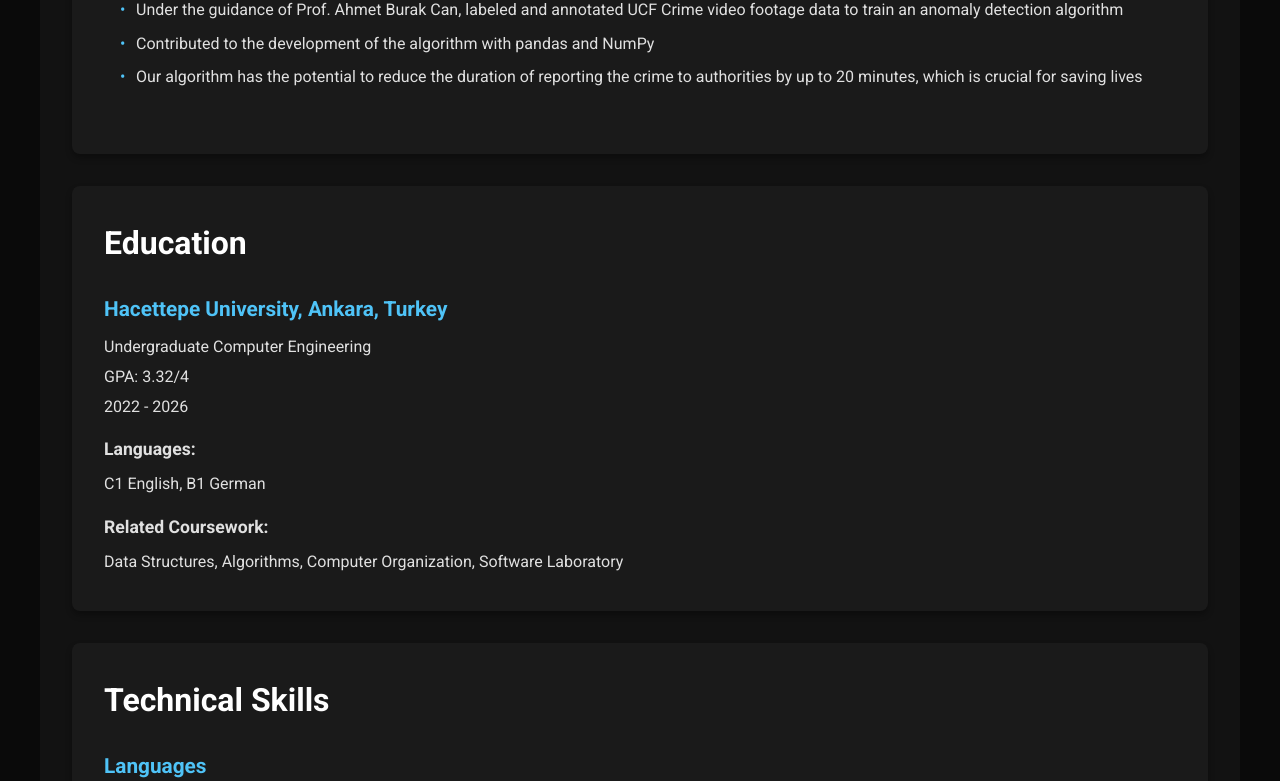
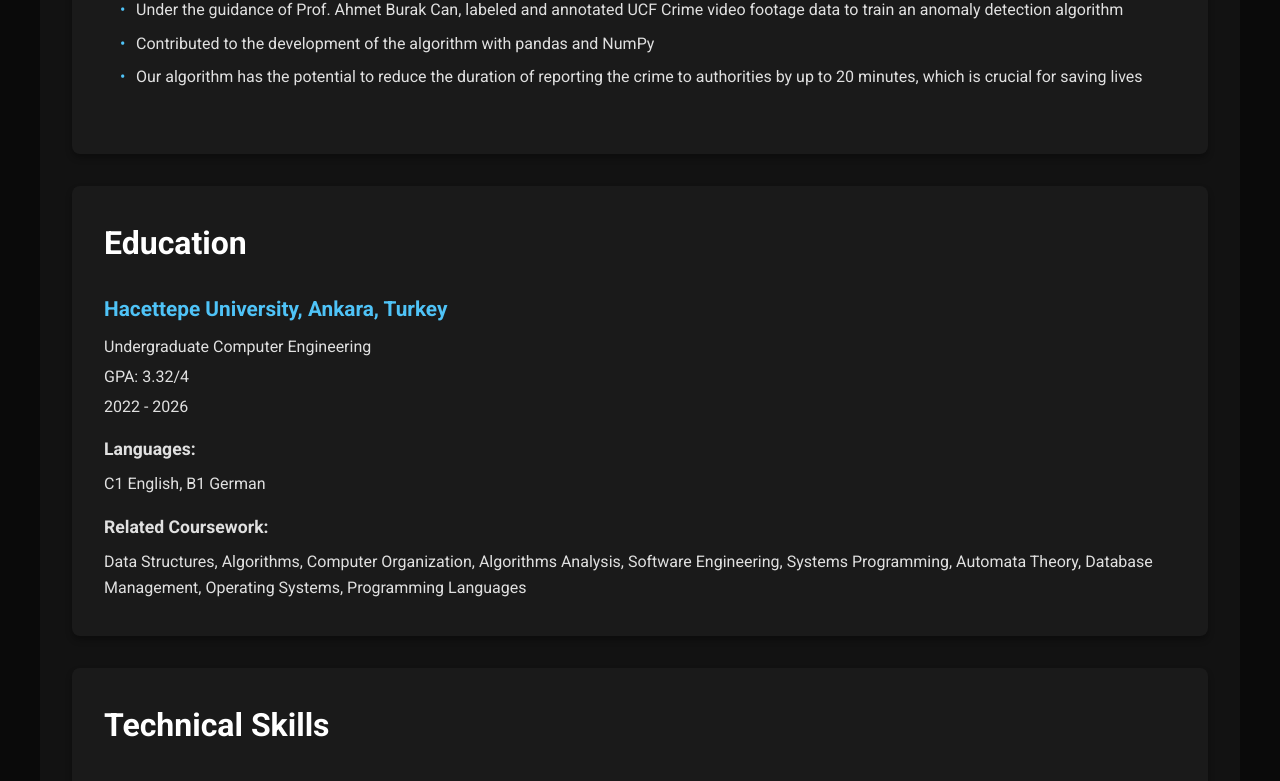
Before and after one commit to b2210356037/my-personal-website, a React (Create React App) app: page / in a window 1280 px wide. Shown: the part 1469-2250 px from the top of the page. Built offline with nearby package versions, Linux system fonts and the light colour scheme.

Commit message:
refactor: add freelance logo and update related coursework in Education component

```diff
--- a/src/components/Education.js
+++ b/src/components/Education.js
@@ -15,7 +15,7 @@ function Education() {
         <h4>Languages:</h4>
         <p>C1 English, B1 German</p>
         <h4>Related Coursework:</h4>
-        <p>Data Structures, Algorithms, Computer Organization, Software Laboratory</p>
+        <p>Data Structures, Algorithms, Computer Organization, Algorithms Analysis, Software Engineering, Systems Programming, Automata Theory, Database Management, Operating Systems, Programming Languages</p>
       </div>
     </section>
   );
--- a/src/components/Experience.js
+++ b/src/components/Experience.js
@@ -3,6 +3,7 @@ import styles from './Experience.module.css';
 import siemensLogo from '../assets/logos/siemens_logo.jpg';
 import simsoftLogo from '../assets/logos/simsoftofficial_logo.jpg';
 import tubitakLogo from '../assets/logos/tubitak_logo.jpg';
+import freelanceLogo from '../assets/logos/TG.png';
 
 function Experience() {
   const experiences = [
@@ -32,6 +33,7 @@ function Experience() {
       ]
     },
     {
+      logo: freelanceLogo,
       title: "Software Engineer",
       company: "Freelance",
       date: "June 2023 – Sep 2023",
```
Also changed, not shown: src/assets/logos/TG.png (added).
